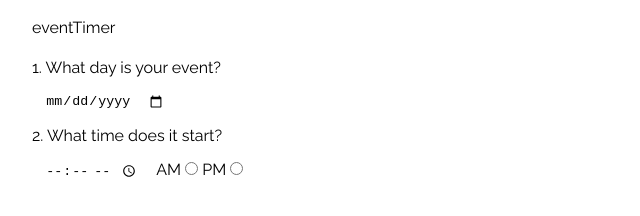
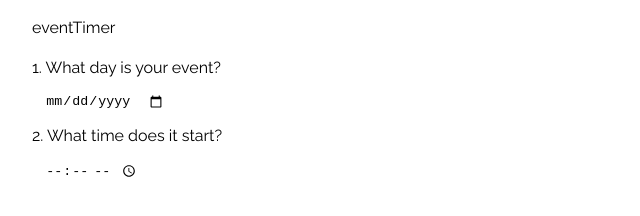
Before and after one commit to thebigtoona/CountdownTimer, a plain HTML site: page countdown/app/index.html in a window 1280 px wide. Shown: the full height of the page, 208-848 px from the left. Drawn offline with Linux system fonts and the light colour scheme.

Commit message:
added id to start button for js and removed radio btns

```diff
--- a/countdown/app/index.html
+++ b/countdown/app/index.html
@@ -20,7 +20,7 @@
       <div class="navbar_brand">eventTimer</div>
       <div class="navbar_body">
         <div class="navbar_nav">
-          <div class="nav_item"><a href="" aria-label="Start">Start</a></div>
+          <div class="nav_item"><a href="" aria-label="Start" id="startTimer">Start</a></div>
           <div class="nav_item"><a href="" aria-label="Stop">Stop</a></div>
           <div class="nav_item"><a href="" aria-label="Reset">Reset</a></div>
         </div>
@@ -44,17 +44,12 @@
           2. What time does it start?
         </p>
         <input type="time" id="timeInput" aria-label="time selection">
-        <label for="amRadio" aria-label="AM">AM</label>
-        <input type="radio" id="amRadio">
-        <label for="pmRadio" aria-label="PM">PM</label>
-        <input type="radio" id="pmRadio">
       </div>
     </section>
 
     <section class="timer_display">
         <div class="section_inner">
           <!-- timer display -->
-
         </div>
     </section>
   </main>
```
